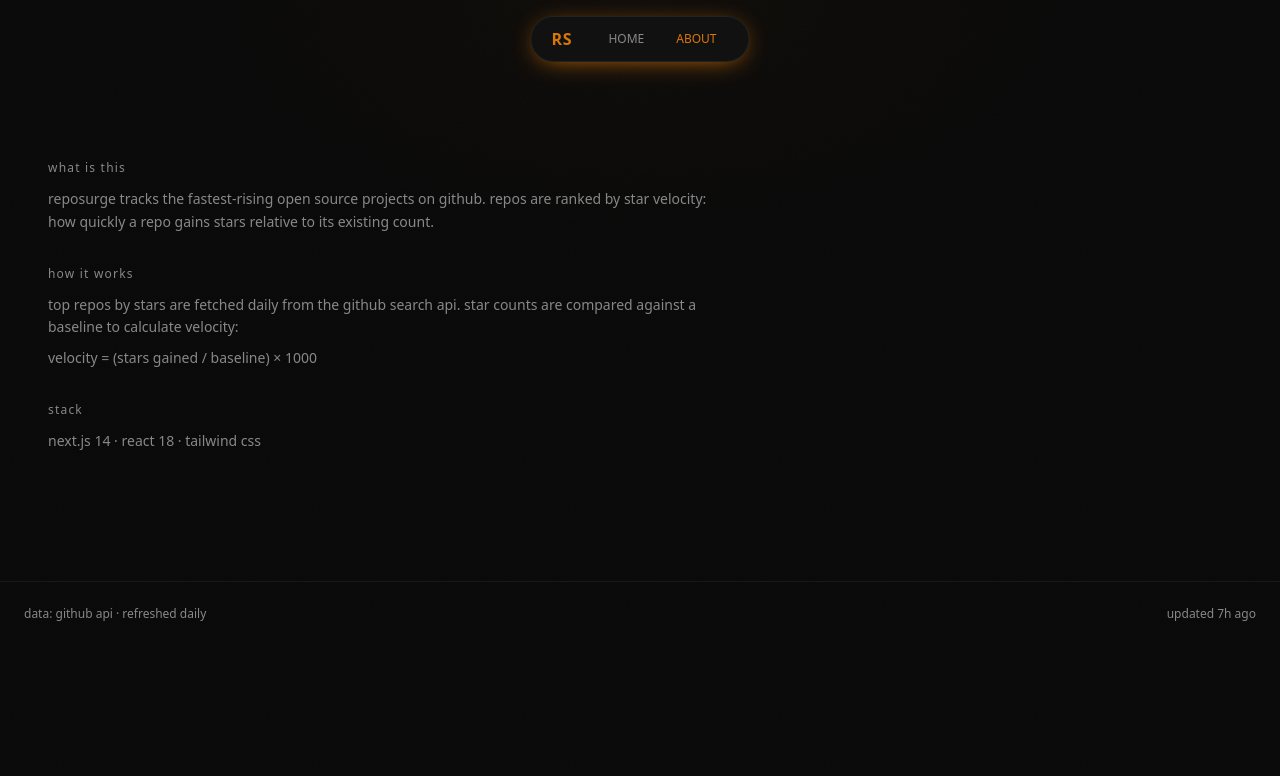
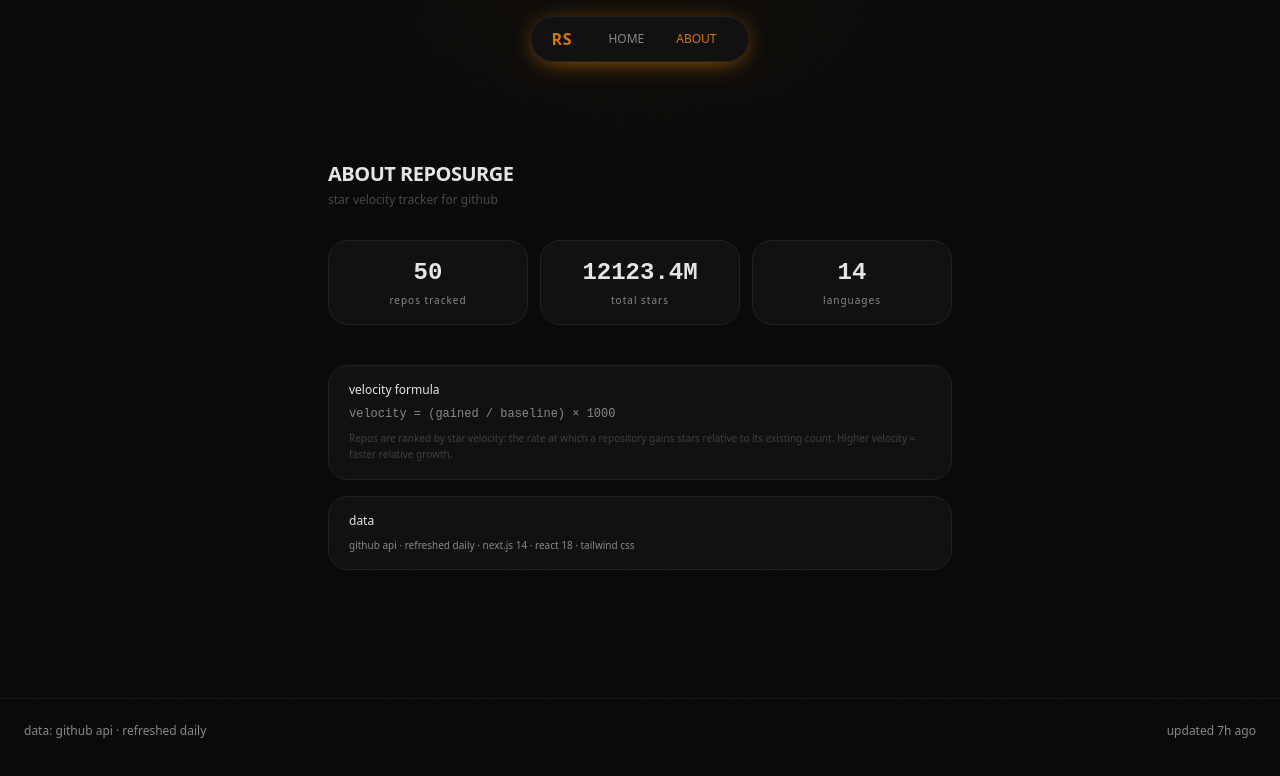
Before and after one commit to mahesh-diwan/RepoSurge, a Next.js app: page /about in a window 1280 px wide. Shown: the top 776 px of the page. Built offline with nearby package versions, Linux system fonts and the light colour scheme; a web font is replaced by a local one.

Commit message:
feat: about page redesigned as stats dashboard

```diff
--- a/app/about/page.tsx
+++ b/app/about/page.tsx
@@ -1,5 +1,5 @@
 import { type Metadata } from "next";
-import ScrollReveal from "@/components/ScrollReveal";
+import { getStats } from "@/lib/db";
 
 export const metadata: Metadata = {
   title: "about - reposurge",
@@ -7,41 +7,48 @@ export const metadata: Metadata = {
 };
 
 export default function AboutPage() {
+  const stats = getStats();
+
+  const cards = [
+    { value: stats.totalRepos.toLocaleString("en-US"), label: "repos tracked" },
+    { value: (stats.totalStars / 1000).toFixed(1) + "M", label: "total stars" },
+    { value: stats.languages.toString(), label: "languages" },
+  ];
+
   return (
-    <main className="max-w-7xl mx-auto px-6 pt-20">
-      <div className="max-w-2xl space-y-8">
-        <ScrollReveal>
-          <section>
-            <h2 className="text-text-muted text-xs mb-3 tracking-widest">what is this</h2>
-            <p className="text-text-muted text-sm leading-relaxed">
-              reposurge tracks the fastest-rising open source projects on github.
-              repos are ranked by star velocity: how quickly a repo gains stars
-              relative to its existing count.
-            </p>
-          </section>
-        </ScrollReveal>
+    <main className="max-w-2xl mx-auto px-6 pt-20">
+      <h1 className="font-sans text-text-body text-xl font-semibold tracking-tight mb-1">
+        ABOUT REPOSURGE
+      </h1>
+      <p className="font-sans text-text-muted/50 text-xs mb-8">
+        star velocity tracker for github
+      </p>
 
-        <ScrollReveal delay={0.1}>
-          <section>
-            <h2 className="text-text-muted text-xs mb-3 tracking-widest">how it works</h2>
-            <p className="text-text-muted text-sm leading-relaxed">
-              top repos by stars are fetched daily from the github search api.
-              star counts are compared against a baseline to calculate velocity:
-            </p>
-            <p className="text-text-muted text-sm leading-relaxed mt-2">
-              velocity = (stars gained / baseline) &times; 1000
-            </p>
-          </section>
-        </ScrollReveal>
+      <div className="grid grid-cols-3 gap-3 mb-10">
+        {cards.map((card) => (
+          <div key={card.label} className="bg-surface border border-border rounded-2xl px-4 py-4 text-center">
+            <p className="font-mono text-text-body font-bold text-2xl tabular-nums">{card.value}</p>
+            <p className="font-sans text-text-muted text-[10px] tracking-widest mt-1">{card.label}</p>
+          </div>
+        ))}
+      </div>
 
-        <ScrollReveal delay={0.2}>
-          <section>
-            <h2 className="text-text-muted text-xs mb-3 tracking-widest">stack</h2>
-            <p className="text-text-muted text-sm leading-relaxed">
-              next.js 14 &middot; react 18 &middot; tailwind css
-            </p>
-          </section>
-        </ScrollReveal>
+      <div className="bg-surface border border-border rounded-2xl px-5 py-4 mb-4">
+        <p className="font-sans text-text-body text-xs font-medium mb-2">velocity formula</p>
+        <p className="font-mono text-text-muted text-xs">
+          velocity = (gained / baseline) &times; 1000
+        </p>
+        <p className="font-sans text-text-muted/40 text-[10px] mt-2 leading-relaxed">
+          Repos are ranked by star velocity: the rate at which a repository gains
+          stars relative to its existing count. Higher velocity = faster relative growth.
+        </p>
+      </div>
+
+      <div className="bg-surface border border-border rounded-2xl px-5 py-4">
+        <p className="font-sans text-text-body text-xs font-medium mb-2">data</p>
+        <p className="font-sans text-text-muted text-[10px] leading-relaxed">
+          github api &middot; refreshed daily &middot; next.js 14 &middot; react 18 &middot; tailwind css
+        </p>
       </div>
     </main>
   );
--- a/components/ScrollReveal.tsx
+++ /dev/null
@@ -1,51 +0,0 @@
-"use client";
-
-import { useState, useEffect, useRef, ReactNode } from "react";
-
-export default function ScrollReveal({
-  children,
-  delay = 0,
-  className = "",
-}: {
-  children: ReactNode;
-  delay?: number;
-  className?: string;
-}) {
-  const ref = useRef<HTMLDivElement>(null);
-  const [visible, setVisible] = useState(false);
-  const [mounted, setMounted] = useState(false);
-
-  useEffect(() => {
-    setMounted(true);
-  }, []);
-
-  useEffect(() => {
-    const el = ref.current;
-    if (!el) return;
-
-    const observer = new IntersectionObserver(
-      (entries) => {
-        for (const entry of entries) {
-          if (entry.isIntersecting) {
-            setVisible(true);
-            observer.unobserve(entry.target);
-          }
-        }
-      },
-      { threshold: 0.1 },
-    );
-
-    observer.observe(el);
-    return () => observer.unobserve(el);
-  }, []);
-
-  return (
-    <div
-      ref={ref}
-      className={`transition-all duration-[600ms] ease-[cubic-bezier(0.32,0.72,0,1)] ${mounted && visible ? "opacity-100 translate-y-0" : "opacity-0 translate-y-6"} ${className}`}
-      style={{ transitionDelay: `${delay}s` }}
-    >
-      {children}
-    </div>
-  );
-}
```
